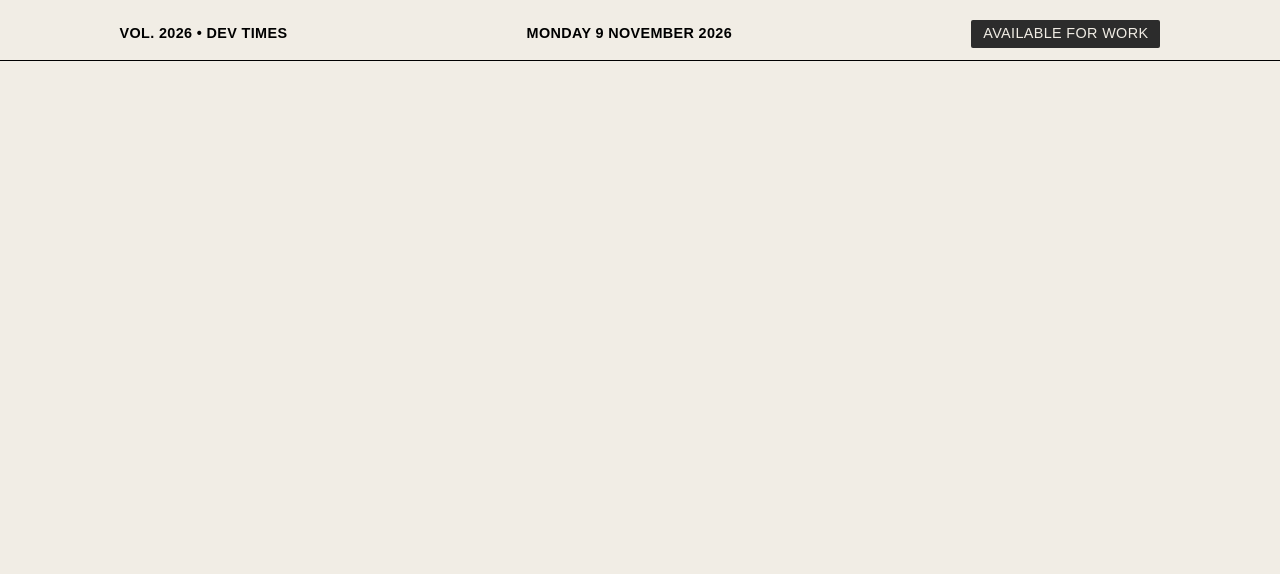
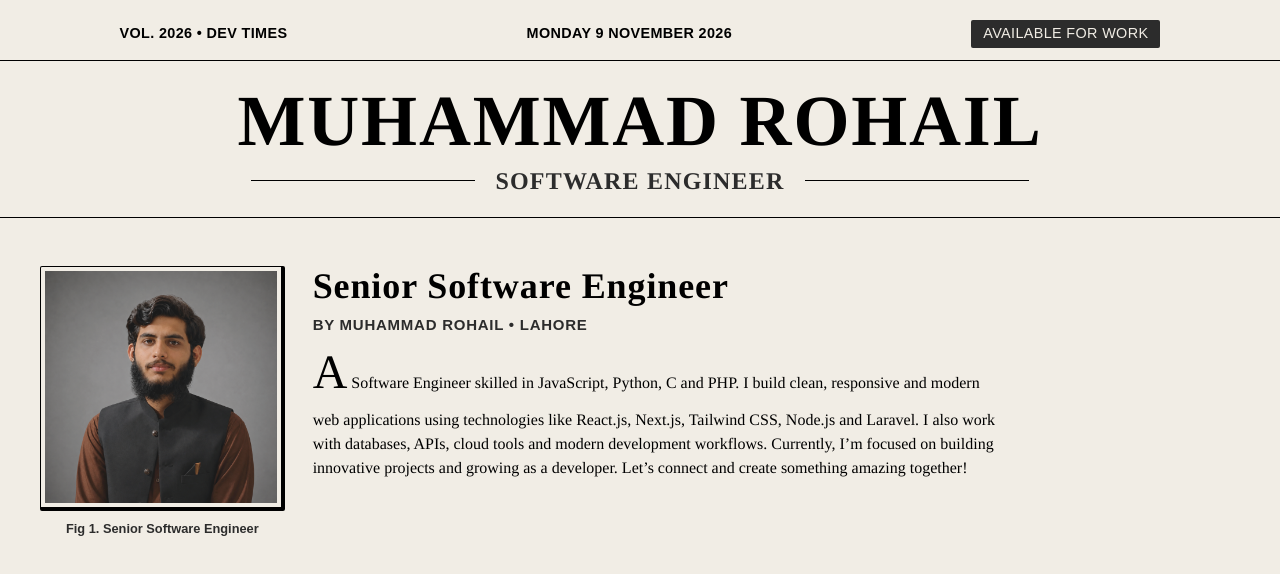
Before and after one commit to rohail332/dev-times, a React (Vite) app: page / in a window 1280 px wide. Shown: the top 574 px of the page. Built offline with nearby package versions, Linux system fonts and the light colour scheme.

Commit message:
add Hero Section

```diff
--- a/src/App.jsx
+++ b/src/App.jsx
@@ -1,8 +1,9 @@
 import Navbar from "./Components/Navbar";
+import HeroSection from "./Components/HeroSection";
 
 function App() {
 
-const dateShow = () => {
+  const dateShow = () => {
     return new Date().toLocaleDateString("en-GB", {
       weekday: "long",
       day: "numeric",
@@ -13,7 +14,33 @@ const dateShow = () => {
 
   return (
     <>
-     <Navbar date={dateShow()} />
+      <Navbar date={dateShow()} />
+
+      {/* mein title div with name and role */}
+      <div>
+        <h1 className='times font-semibold text-center text-7xl tracking-wide mt-6 max-sm:text-3xl max-md:text-5xl max-lg:text-[3.3rem]'>MUHAMMAD ROHAIL</h1>
+        <div className="flex justify-center items-center gap-3 max-sm:gap-1 border-b pb-5 mt-2  tracking-wider">
+          <hr className="w-56  mr-2 max-sm:mr-1 max-md:mr-[0.01rem] max-lg:mr-[0.01rem] max-sm:w-14 max-md:w-26 max-lg:w-32" />
+          <span className='times font-semibold text-2xl light uppercase tracking-wider  max-sm:text-[1rem] max-md:text-2xl max-lg:text-2xl'> Software Engineer</span>
+          <hr className="w-56 ml-2 max-sm:ml-1 max-md:ml-[0.01rem] max-lg:ml-[0.01rem] max-sm:w-14 max-md:w-26 max-lg:w-32" />
+        </div>
+      </div>
+
+      {/* div for components hero timeline projects and aside */}
+      <div className="main-div fl not-first-of-type:flex max-sm:flex-col max-md:flex-col max-lg:flex-col ">
+
+        {/* left side components*/}
+        <div className="left-side">
+          <HeroSection />
+
+        </div>
+
+        {/* right side components*/}
+        <div className="right-side">
+        </div>
+
+      </div>
+
     </>
   )
 }
--- /dev/null
+++ b/src/Components/HeroSection.jsx
@@ -0,0 +1,30 @@
+
+const HeroSection = () => {
+  return (
+    <>
+      <div className="flex gap-7 ml-10 mt-12 max-sm:flex-col eee  max-lg:items-center max-md:flex-col max-lg:flex-col max-md:items-center w-240 max-sm:w-[20rem]  max-md:w-160 max-lg:w-190">
+
+        {/* Image Container */}
+        <div>
+          <img className="img border w-240 max-md:w-120 img max-lg:w-136 border-r-4 border-b-4 p-[0.23rem] rounded-xs" src="/img/img.png" alt="rohail-img" />
+          <p className="text-center light text-[0.8rem] mt-2 font-semibold">Fig 1. Senior Software Engineer</p>
+        </div>
+
+        {/* Text Container */}
+        <div >
+          <h1 className="times font-semibold text-4xl tracking-wide">Senior Software Engineer</h1>
+          <h4 className="mt-2 text-[15px] font-semibold uppercase light tracking-wider"> By Muhammad Rohail • Lahore</h4>
+          <p className="times first-letter:text-[3rem] "> A Software Engineer skilled in JavaScript, Python, C and PHP. I build clean,
+            responsive and modern web applications using technologies like React.js,
+            Next.js, Tailwind CSS, Node.js and Laravel. I also work with databases,
+            APIs, cloud tools and modern development workflows. Currently, I’m focused
+            on building innovative projects and growing as a developer. Let’s connect
+            and create something amazing together!</p>
+        </div>
+
+      </div>
+    </>
+  )
+}
+
+export default HeroSection
```
